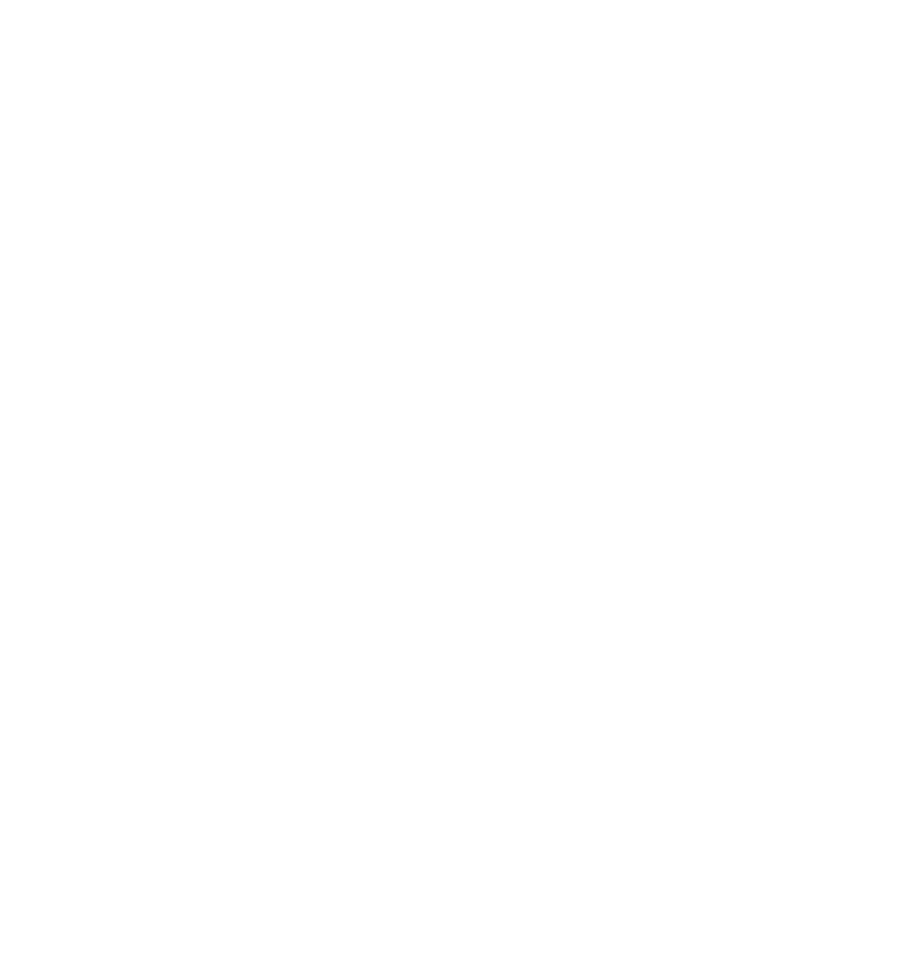
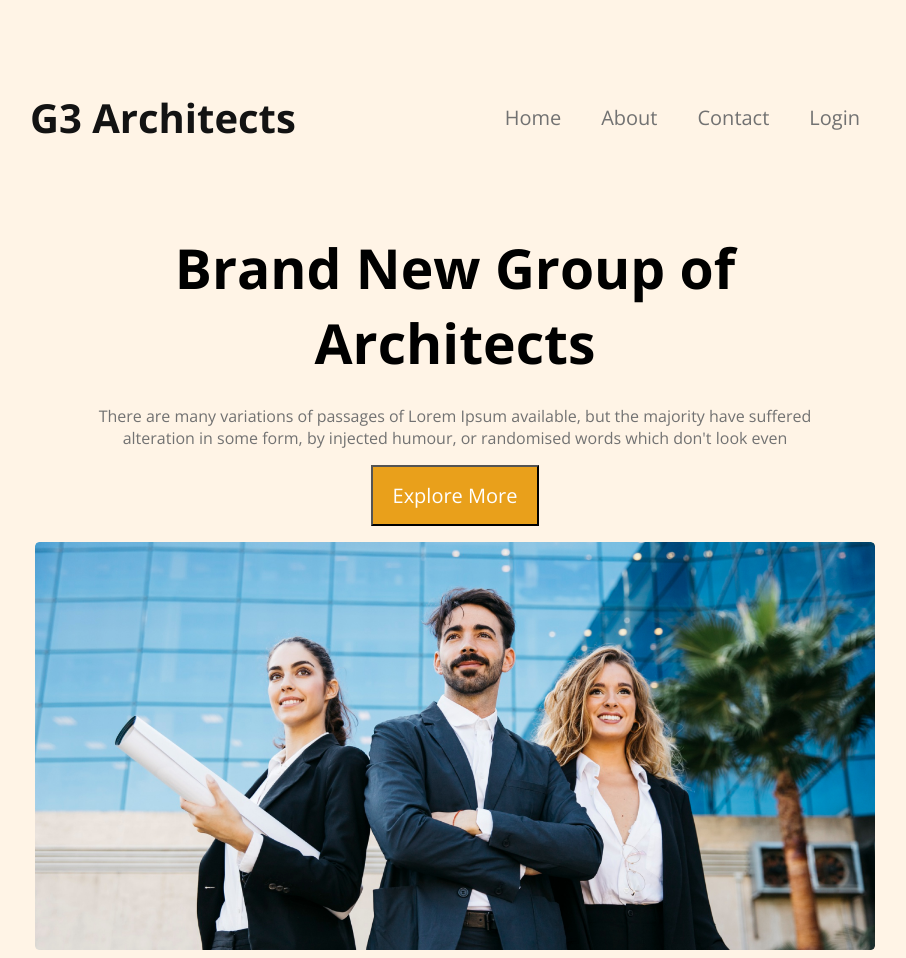
Before and after one commit to joykbiswas/g3-architects-website, a plain HTML site: page index.html in a window 1280 px wide. Shown: the whole page, without its empty margins (185-1091 px from the left). Before the commit the page ends 800 px from the top, so only its background shows below. Drawn offline with nearby package versions, Linux system fonts and the light colour scheme.

Commit message:
banenr style done

```diff
--- a/index.html
+++ b/index.html
@@ -4,10 +4,36 @@
     <meta charset="UTF-8">
     <meta name="viewport" content="width=device-width, initial-scale=1.0">
     <title>G3 Architects</title>
+    <link rel="stylesheet" href="style.css">
 </head>
 <body>
     <header>
+        <nav>
+            <h2 class="nav-title">G3 Architects</h2>
+            <ul>
+                <li><a href="">Home</a></li>
+                <li><a href="">About</a></li>
+                <li><a href="">Contact</a></li>
+                <li><a href="">Login</a></li>
+            </ul>
+        </nav>
+        <!-- banner sections -->
+        <div class="banner-container">
+            <div class="banner">
+                <h1 class="banner-title">Brand New Group of <br>Architects</h1>
+                <p class="banner-description">
+                    There are many variations of passages of Lorem Ipsum available, but the majority have suffered alteration in some form, by injected humour, or randomised words which don't look even
+                </p>
+                <button class="btn-primary">
+                    Explore More
+                </button>
+                <div>
+                    <img src="./images/banner.png" alt="">
+                </div>
+            </div>
 
+
+        </div>
     </header>
 </body>
 </html>
--- /dev/null
+++ b/style.css
@@ -0,0 +1,63 @@
+@import url('https://fonts.googleapis.com/css2?family=Open+Sans:wght@400;700;800&display=swap');
+
+*{
+    font-family: 'Open Sans', sans-serif;
+    padding: 0px;
+    margin: 0px;
+}
+.btn-primary{
+    color: #ffffff;
+    background-color: rgb(233, 160, 27);
+    padding: 15px 20px;
+    font-size: 1.25rem;
+}
+header{
+    padding: 50px 175px;
+    background-color: rgba(255, 144, 14, 0.10);
+}
+
+nav{
+    display: flex;
+    justify-content: space-between;
+    align-items: center;
+   margin: 40px;
+
+}
+.nav-title{
+    font-size: 2.50rem;
+    color:  #131313;
+}
+nav > ul{
+    display: flex;
+    list-style: none;
+
+
+}
+nav > ul a{
+    padding: 20px;
+   color: #727272;
+    text-decoration: none;
+    font-size: 1.25rem;
+}
+/* banner section starts */
+.banner{
+   margin: auto;
+   text-align: center;
+   padding: 45px;
+
+}
+.banner-title{
+    font-size: 3.45rem;
+    font-weight: 700;
+}
+.banner-description{
+    color: #727272;
+    padding-top: 25px ;
+    margin: 0px 30px;
+}
+.banner .btn-primary{
+   margin: 16px;
+}
+.banner img{
+    width: 100%;
+}
```
Also changed, not shown: images/architect.png (added), images/banner.png (added), images/icons/customers.png (added), images/icons/email.png (added), images/icons/projects.png (added), images/icons/ribon.png (added), images/sponsors/amazon.png (added), images/sponsors/figma.png (added), images/sponsors/google.png (added), images/sponsors/spotify.png (added), images/sponsors/telerama.png (added), images/team1.png (added), images/team2.png (added), images/team3.png (added), 1 more files.
